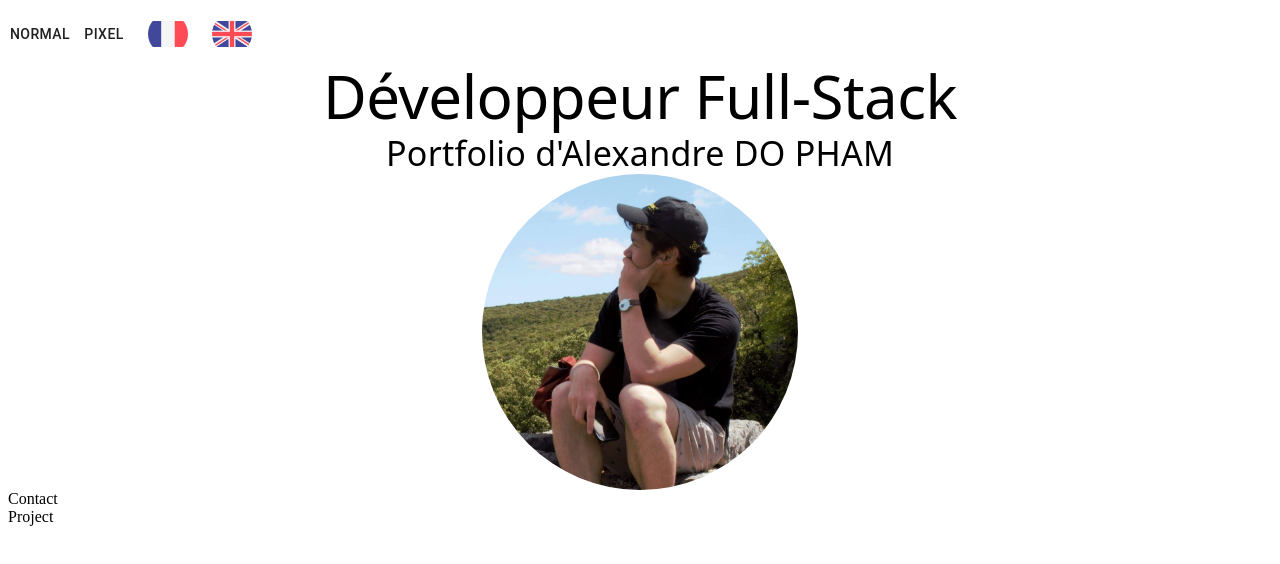
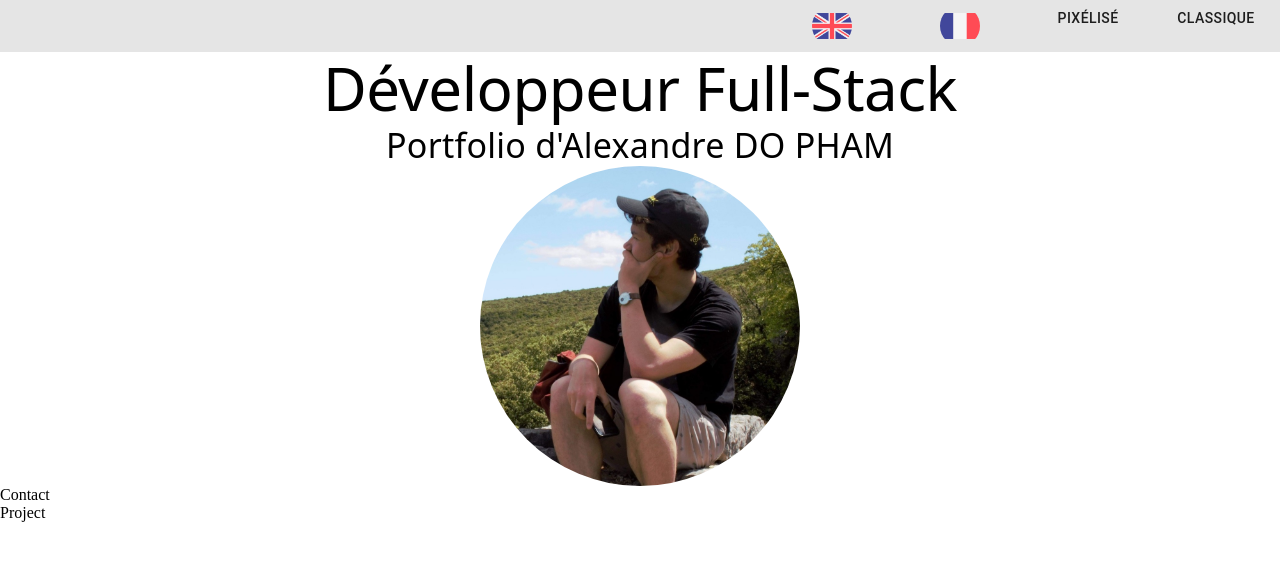
Before and after one commit to UkDopham/Portfolio, a React (Create React App) app in the folder portfolio/: page / in a window 1280 px wide. Shown: the top 564 px of the page. Built offline with nearby package versions, Linux system fonts and the light colour scheme.

Commit message:
Option button and margin body

```diff
--- a/portfolio/public/index.html
+++ b/portfolio/public/index.html
@@ -26,7 +26,7 @@
     -->
     <title>React App</title>
   </head>
-  <body>
+  <body style="margin: 0%;">
     <noscript>You need to enable JavaScript to run this app.</noscript>
     <div id="root"></div>
     <!--
--- a/portfolio/src/App.tsx
+++ b/portfolio/src/App.tsx
@@ -4,6 +4,7 @@ import { About } from "./components/about/about";
 import { Contact } from "./components/contact/contact";
 import { Project } from "./components/project/project";
 import { useStyles } from "./App.styles";
+import { Box } from "@material-ui/core";
 
 export enum Style {
   normal,
@@ -22,18 +23,23 @@ export const App = () => {
   const onClickLanguage = (language:Language) => {
     setLanguage(language);
   }
+  const onClickStyle = (style:Style) => {
+    setStyles(style);
+  }
 
   return (
-    <div>
-      <Options onClickLanguage={onClickLanguage}/>
+    <Box>
+      <Options onClickLanguage={onClickLanguage}
+      onClickStyle={onClickStyle}
+      language={language}/>
 
-      <div style={{
+      <Box style={{
         height:'70vh',
         overflow: 'scroll'}}>
           <About language={language}/>
           <Contact />
           <Project />
-      </div>
-    </div>
+      </Box>
+    </Box>
   );
 }
--- a/portfolio/src/components/about/about.tsx
+++ b/portfolio/src/components/about/about.tsx
@@ -15,8 +15,8 @@ export const About = (props: Props) => {
 
   return (
     <Box className={classes.box}>
-      <Title title={getTranslation(language).title}
-        subtitle={getTranslation(language).subtitle} />
+      <Title title={getTranslation(language).about.title}
+        subtitle={getTranslation(language).about.subtitle} />
 
       <Avatar src={'hiking.jpg'} className={classes.avatar}/>
     </Box>
--- a/portfolio/src/components/options/options.styles.ts
+++ b/portfolio/src/components/options/options.styles.ts
@@ -1,12 +1,18 @@
 import { makeStyles } from '@material-ui/core/styles';
 
 export const useStyles = makeStyles({
+  Box:{
+    display:'flex',
+    flexDirection:'row-reverse',
+    backgroundColor:'#e5e5e5',
+  },
   StyleButton: {
-    width:'5%',
+    width:'10%',
     height:'25%',
   },
   LanguageButton:{
-    width:'5%',
+    width:'10%',
     height:'25%',
+
   },
 });
--- a/portfolio/src/components/options/options.tsx
+++ b/portfolio/src/components/options/options.tsx
@@ -1,22 +1,28 @@
 import React from 'react';
 import { useStyles } from './options.styles';
-import { Language } from '../../App';
-import { Button,Avatar } from '@material-ui/core';
+import { Language, Style } from '../../App';
+import { Button, Avatar, Box } from '@material-ui/core';
+import { getTranslation } from '../../utils/translation/translation';
 
 type Props = {
     onClickLanguage: (language: Language) => void;
+    onClickStyle: (style: Style) => void;
+    language:Language
 }
 
 export const Options = (props: Props) => {
     const classes = useStyles();
+    const language = props.language;
 
     return (
-        <div >
-            <Button className={classes.StyleButton}>
-                Normal
+        <Box className={classes.Box}>
+            <Button onClick={() => props.onClickStyle(Style.normal)}
+                className={classes.StyleButton}>
+                {getTranslation(language).buttons.normal}
             </Button>
-            <Button className={classes.StyleButton}>
-                Pixel
+            <Button onClick={() => props.onClickStyle(Style.normal)}
+                className={classes.StyleButton}>
+                {getTranslation(language).buttons.pixel}
             </Button>
 
             <Button
@@ -30,8 +36,8 @@ export const Options = (props: Props) => {
                 onClick={() => props.onClickLanguage(Language.english)}
                 className={classes.LanguageButton}
             >
-                <Avatar src={'./united-kingdom.png'}/>
+                <Avatar src={'./united-kingdom.png'} />
             </Button>
-        </div>
+        </Box>
     );
 }
--- a/portfolio/src/utils/translation/translation.english.ts
+++ b/portfolio/src/utils/translation/translation.english.ts
@@ -1,6 +1,12 @@
 import { Translation } from './translation';
 
 export const enTranslation: Translation = {
-    title: 'Full-Stack Developer',
-    subtitle : 'Alexandre DO PHAM\'s Portfolio.'
+    buttons:{
+        normal:'Classic',
+        pixel:'Pixel',
+    },
+    about:{
+        title: 'Full-Stack Developer',
+        subtitle : 'Alexandre DO PHAM\'s Portfolio.'
+    }
 }
--- a/portfolio/src/utils/translation/translation.french.ts
+++ b/portfolio/src/utils/translation/translation.french.ts
@@ -1,6 +1,12 @@
 import { Translation } from './translation';
 
 export const frTranslation: Translation = {
-    title: 'Développeur Full-Stack',
-    subtitle : 'Portfolio d\'Alexandre DO PHAM'
+    buttons:{
+        normal:'Classique',
+        pixel:'Pixélisé',
+    },
+    about:{
+        title: 'Développeur Full-Stack',
+        subtitle : 'Portfolio d\'Alexandre DO PHAM'
+    }
 }
--- a/portfolio/src/utils/translation/translation.ts
+++ b/portfolio/src/utils/translation/translation.ts
@@ -3,8 +3,14 @@ import { frTranslation } from './translation.french';
 import { enTranslation } from './translation.english';
 
 export interface Translation {
-  title : string;
-  subtitle : string;
+  buttons:{
+    normal : string;
+    pixel:string;
+  };
+  about:{
+    title : string;
+    subtitle : string;
+  }
 }
 
 export const getTranslation = (language:Language,) => {
```
